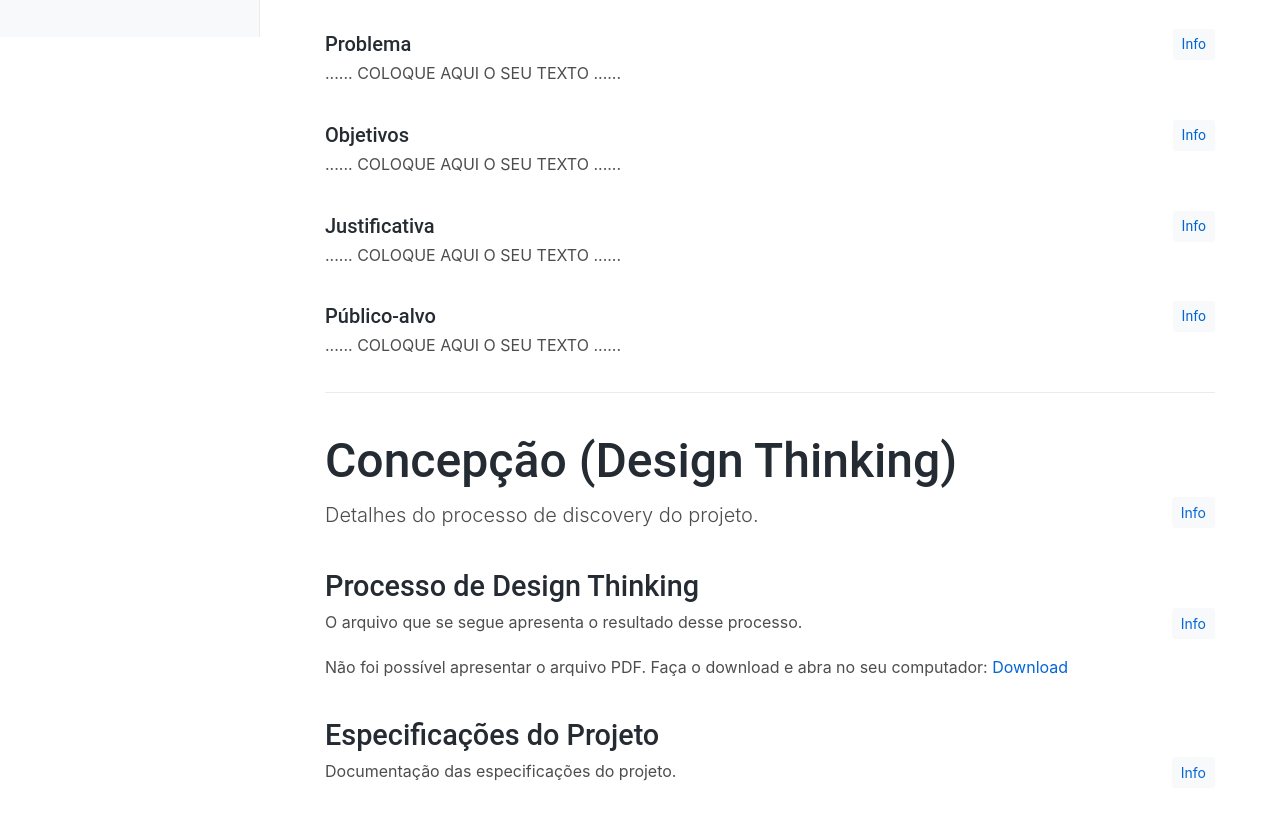
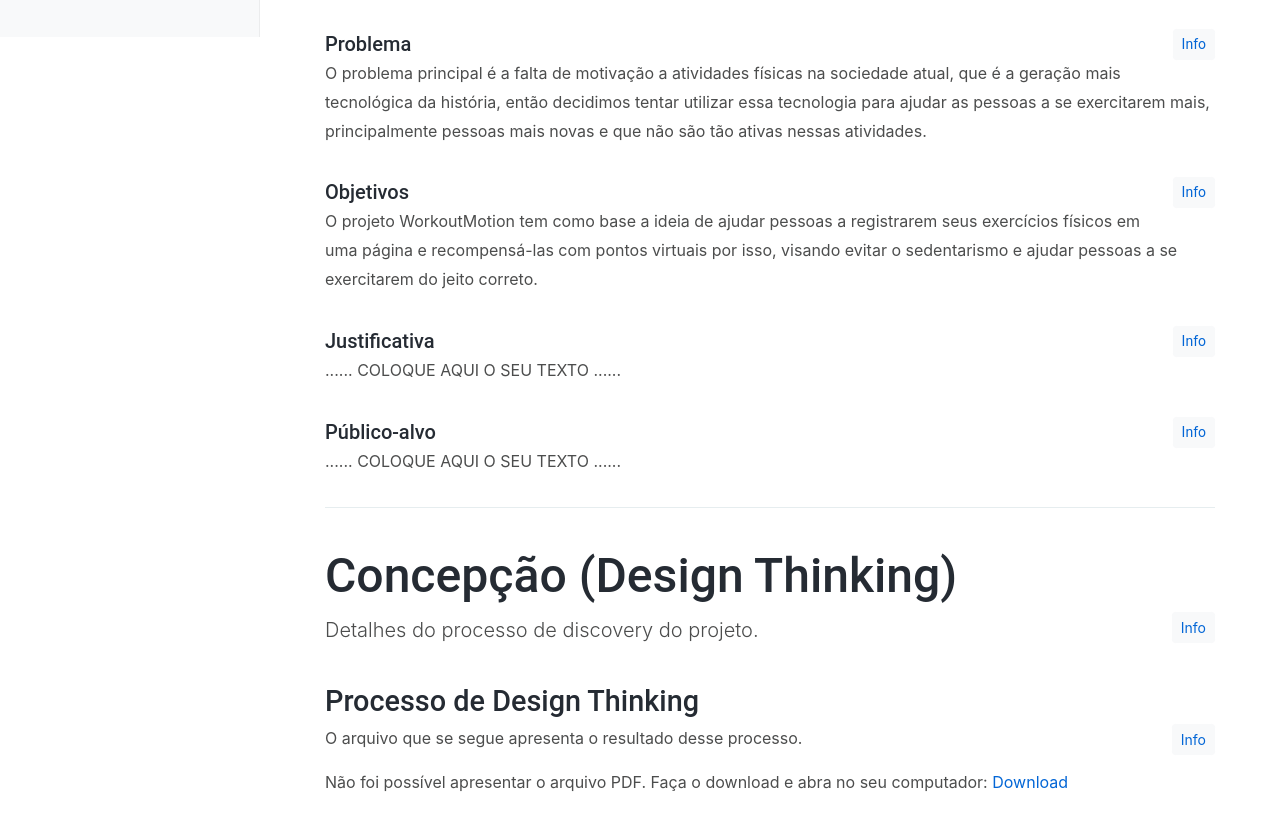
Before and after one commit to ICEI-PUC-Minas-PMGCC-TI/ti-1-pmg-cc-t-20241-workoutmotion, a plain HTML site: page docs/index.html in a window 1280 px wide. Shown: the part 763-1587 px from the top of the page. Drawn offline with Linux system fonts and the light colour scheme.

Commit message:
Update index.html

```diff
--- a/docs/index.html
+++ b/docs/index.html
@@ -130,7 +130,11 @@
               <div class="alert alert-warning collapse" role="alert" id="collapseProblema">
                 Nesse momento você deve apresentar o problema que a sua aplicação deve resolver. No entanto, não é a hora de comentar sobre a aplicação. Descreva também o contexto em que essa aplicação será usada, se houver: empresa, tecnologias, etc. Novamente, descreva apenas o que de fato existir, pois ainda não é a hora de apresentar requisitos detalhados ou projetos.
               </div>
-              <p>......  COLOQUE AQUI O SEU TEXTO ......</p>
+              <p>O problema principal é a falta de motivação a
+                 atividades físicas na sociedade atual, que é a geração mais tecnológica da
+                 história, então decidimos tentar utilizar essa tecnologia para ajudar as
+                 pessoas a se exercitarem mais, principalmente pessoas mais novas e que
+                 não são tão ativas nessas atividades.</p>
             </section>
 
             <section>
@@ -139,7 +143,10 @@
               <div class="alert alert-warning collapse" role="alert" id="collapseObjetivos">
                 Aqui você deve descrever os objetivos do trabalho indicando que o objetivo geral é desenvolver um software para solucionar o problema apresentado acima. Apresente também alguns (pelo menos 2) objetivos específicos dependendo de onde você vai querer concentrar a sua prática investigativa, ou como você vai aprofundar no seu trabalho.
               </div>
-              <p>......  COLOQUE AQUI O SEU TEXTO ......</p>
+              <p>O projeto WorkoutMotion tem como base a ideia de ajudar pessoas a
+                 registrarem seus exercícios físicos em uma página e recompensá-las com
+                 pontos virtuais por isso, visando evitar o sedentarismo e ajudar pessoas a se
+                 exercitarem do jeito correto.</p>
             </section>
 
             <section>
@@ -392,7 +399,10 @@
                 <p>Apresente a divisão de papéis e tarefas entre os membros do grupo. Informe quem é o Scrum Master, o Product Owner e os desenvolvedores. Informe também quem é o responsável pela documentação do projeto.</p>
                 <p>Apresente o quadro de gerenciamento do time (Kanban), seu formato e as experiências na utilização dessa ferramenta (GitHub Projects) </p>
               </div>
-              <p>......  COLOQUE AQUI O SEU TEXTO ......</p>
+              <p>Luiz Gustavo fez a documentação;
+                 Mateus Neiva fez a página do Miro;
+                 Matheus Queiroz fez o repositório no Github;
+                 João Pedro fez o PDF de apresentação.</p>
             </section>
 
 
```
